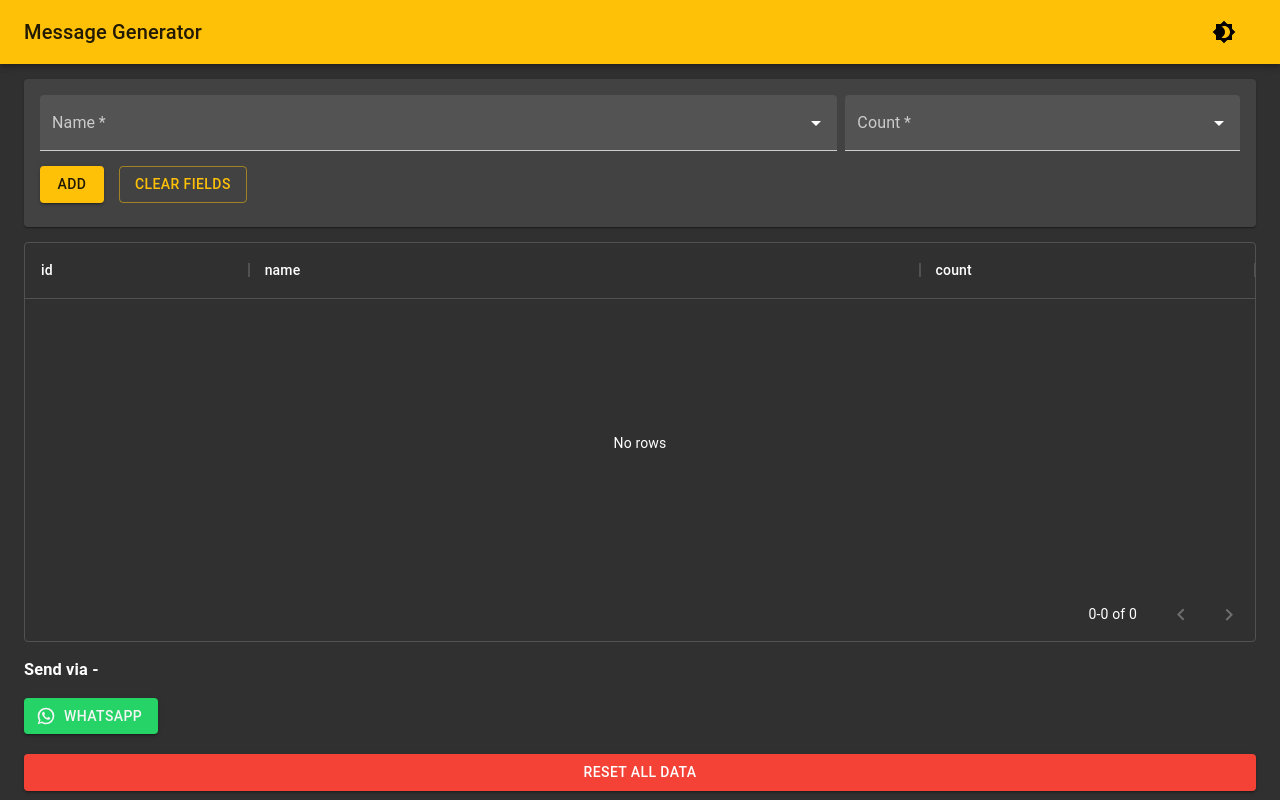
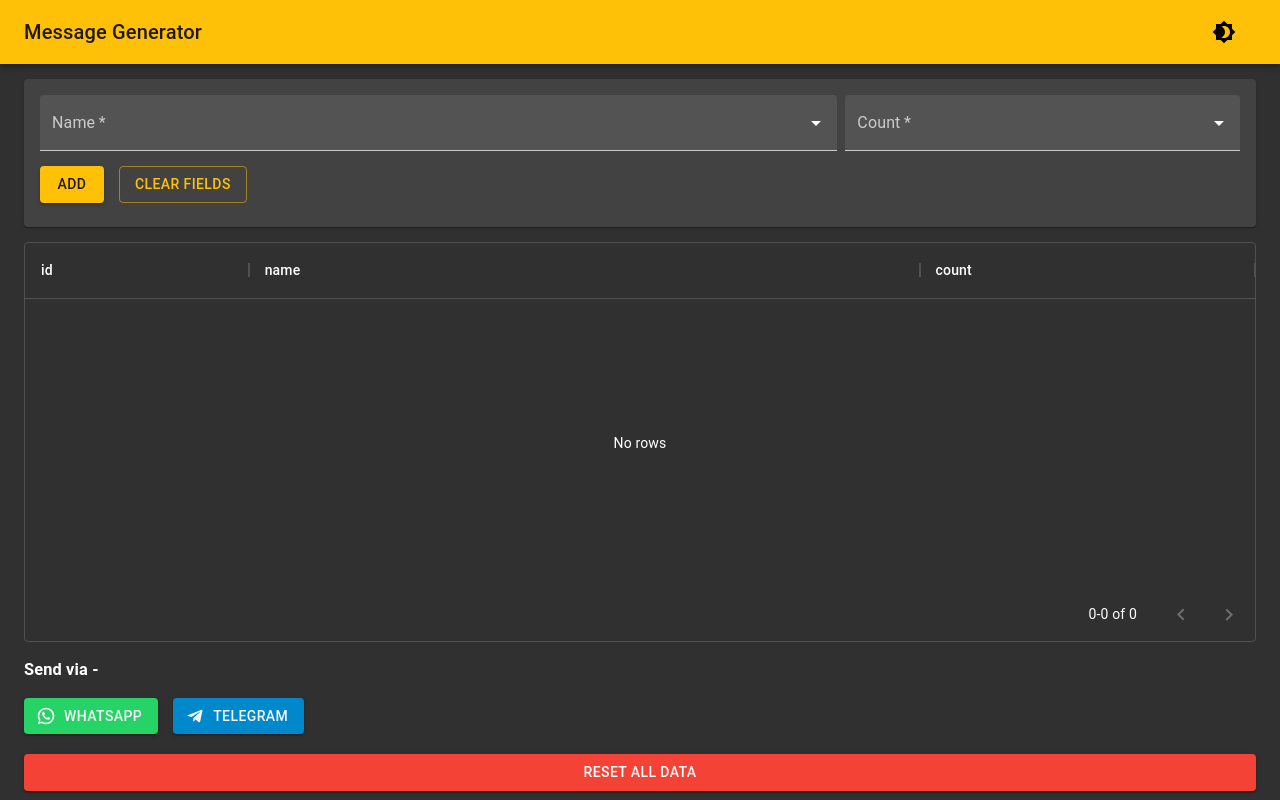
Before and after one commit to abdulsamad/message-generator, a React (Create React App) app: page / in a window 1280 px wide. Built offline with nearby package versions, Linux system fonts and the light colour scheme.

Commit message:
Added telegram component

```diff
--- a/src/components/layout/Send.tsx
+++ b/src/components/layout/Send.tsx
@@ -2,6 +2,7 @@ import { FC } from 'react';
 import { makeStyles } from '@material-ui/core/styles';
 import Container from '@material-ui/core/Container';
 import WhatsApp from '../messenger/WhatsApp';
+import Telegram from '../messenger/Telegram';
 
 const useStyles = makeStyles({
   root: {
@@ -22,6 +23,7 @@ const Send: FC = () => {
       <h3>Send via -</h3>
       <div className={classes.row}>
         <WhatsApp />
+        <Telegram />
       </div>
     </Container>
   );
--- /dev/null
+++ b/src/components/messenger/Telegram.tsx
@@ -0,0 +1,49 @@
+import { MouseEventHandler, FC } from 'react';
+import { makeStyles } from '@material-ui/core/styles';
+import Button from '@material-ui/core/Button';
+import TelegramIcon from '@material-ui/icons/Telegram';
+
+import { useAppContext } from '../../context/Context';
+
+const useStyles = makeStyles({
+  button: {
+    color: '#f5f5f5',
+    backgroundColor: '#0088cc',
+
+    '&:hover': {
+      backgroundColor: '#3b90bb',
+    },
+
+    '&:active': {
+      backgroundColor: '#0088cc',
+    },
+
+    '&:focus': {
+      boxShadow: '0 0 0 0.2rem #3b90bb',
+    },
+  },
+});
+
+const Telegram: FC = () => {
+  const { text } = useAppContext();
+  const classes = useStyles();
+
+  const handleClick: MouseEventHandler = () => {
+    const formattedText = text.map(({ name, count }) => `**${name}** ${count}`).join('\n');
+    const url = `https://t.me/share/url?text=${encodeURIComponent(formattedText)}`;
+
+    window.open(url, '_blank');
+  };
+
+  return (
+    <Button
+      variant='contained'
+      className={classes.button}
+      startIcon={<TelegramIcon />}
+      onClick={handleClick}>
+      Telegram
+    </Button>
+  );
+};
+
+export default Telegram;
```
